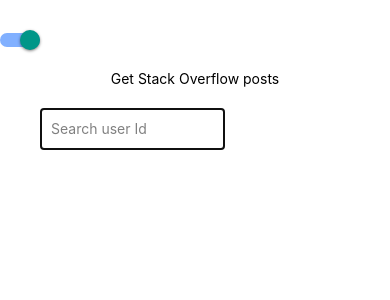
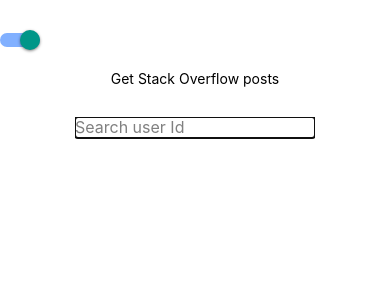
Before and after one commit to yoni-nachshon/matrix, a React Native app: screen / in a window 390 px wide. Shown: the top 300 px of the page. Built offline with nearby package versions, Linux system fonts and the light colour scheme.

Commit message:
TextInput fix

```diff
--- a/components/Search.tsx
+++ b/components/Search.tsx
@@ -2,12 +2,11 @@
 import {
   View,
   TextInput,
-  Button,
   StyleSheet,
   Keyboard,
   ScrollView,
-  NativeEventEmitter
 } from "react-native";
+import { AntDesign } from "@expo/vector-icons";
 
 interface Props {
   darkMode: boolean;
@@ -18,7 +17,6 @@
 }
 
 const Search: React.FC<Props> = (props) => {
-
   const { darkMode, user, userId, setUserId, getUser } = props;
 
   const onPress = () => {
@@ -29,48 +27,55 @@
   };
 
   return (
-    <View style={styles().inputRow}>
+    <View style={styles().search}>
       <ScrollView>
         <TextInput
           autoFocus
           style={[styles(darkMode).input, styles(darkMode).text]}
           placeholder={"Search user Id"}
           placeholderTextColor={darkMode ? "gray" : "white"}
-          onChangeText={(num) => setUserId(num)}
+          onChangeText={(value) => setUserId(value)}
           value={userId}
           keyboardType="numeric"
           onSubmitEditing={onPress}
         />
+        {userId.length ?
+          <AntDesign
+            style={styles().icon}
+            name="close"
+            size={20}
+            color={darkMode ? "black" : "white"}
+            onPress={() => setUserId("")}
+          /> : null
+        }
   </ScrollView>
     </View>
   );
 };
-const styles = (darkMode?: boolean) => StyleSheet.create({
+const styles = (darkMode?: boolean) =>
+  StyleSheet.create({
     text: {
       backgroundColor: darkMode ? "#fff" : "#000",
       color: darkMode ? "#000" : "#fff",
     },
-  inputRow: {
-    flexDirection: "row-reverse",
-    marginTop: 10,
-    marginRight: 70
-  },
-  textLight: {
-    backgroundColor: "#fff",
-    color: "#000",
-  },
-  textDark: {
-    backgroundColor: "#000",
-    color: "#fff",
+    search: {
+      justifyContent: 'center',
+      width: 240,
+      height: 40,
+      marginTop: 30,
+      marginBottom: 10,
     },
     input: {
+      flex: 1,
+      borderBottomWidth: 1,
       borderColor: darkMode ? "#000" : "#fff",
-    width: "70%",
-    alignItems: "center",
       height: 40,
-    margin: 12,
-    borderBottomWidth: 1,
-    padding: 10,
+      fontSize:16,
+    },
+    icon: {
+      position: 'absolute',
+      top: 10,
+
     },
   });
 export default Search;
```
Lines whose indentation alone changed are shown as unchanged.
